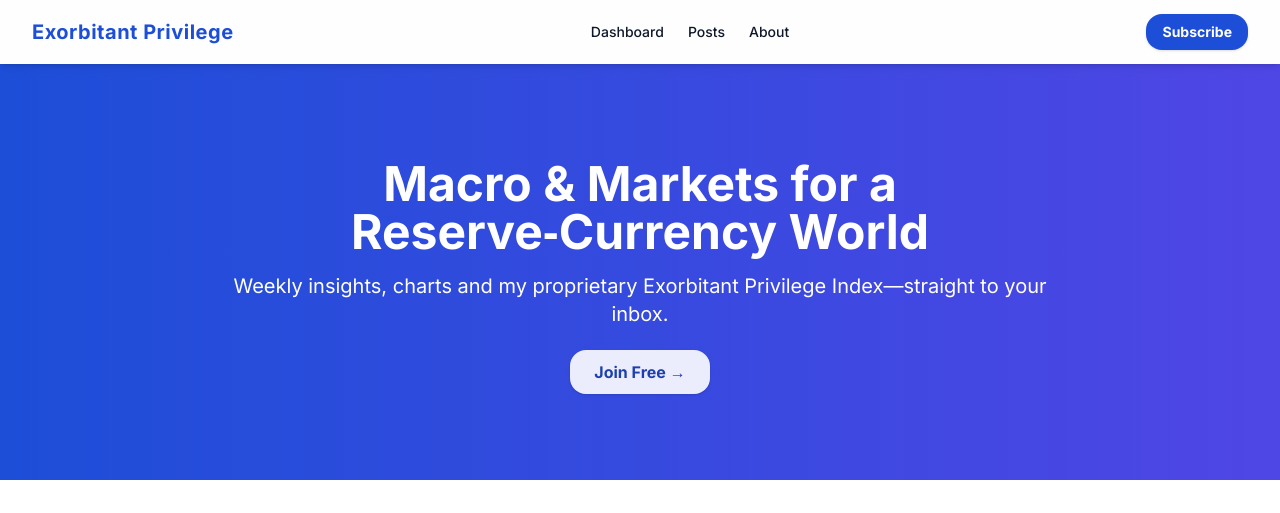
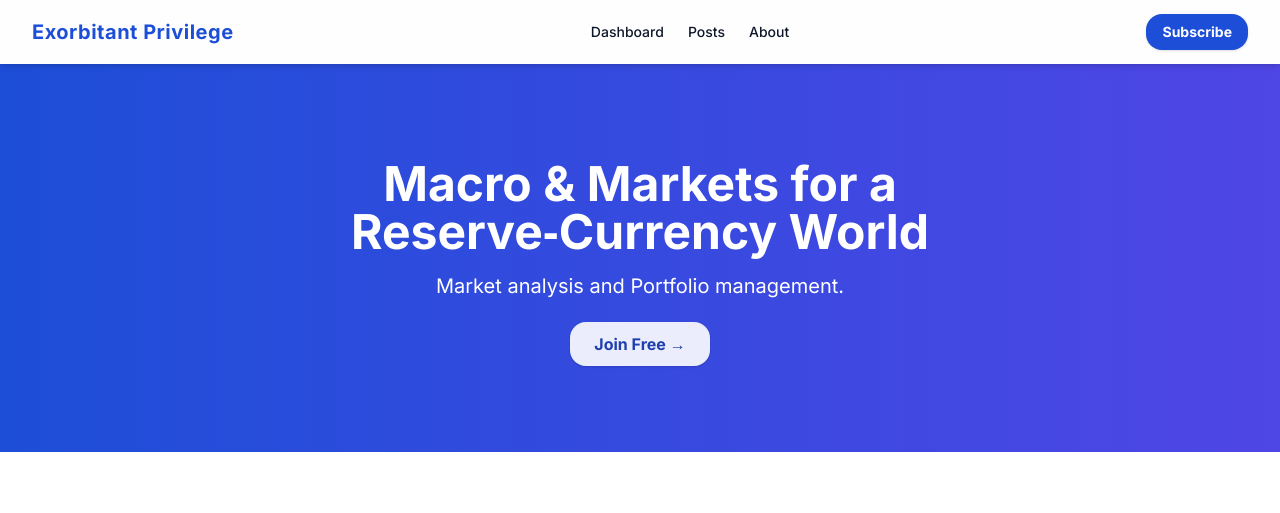
Before and after one commit to epepepep2023/exorbitant-privilege, a plain HTML site: page index.html in a window 1280 px wide. Shown: the top 513 px of the page. Drawn offline with nearby package versions, Linux system fonts and the light colour scheme.

Commit message:
Update index.html

```diff
--- a/index.html
+++ b/index.html
@@ -38,7 +38,7 @@
       <div class="mx-auto max-w-4xl px-4 text-center">
         <h1 class="text-4xl md:text-5xl font-extrabold mb-4">Macro &amp; Markets for a Reserve‑Currency World</h1>
         <p class="text-lg md:text-xl mb-8">
-          Weekly insights, charts and my proprietary Exorbitant Privilege Index—straight to your inbox.
+          Market analysis and Portfolio management.
         </p>
         <a
           href="https://yourname.substack.com/subscribe"
@@ -48,7 +48,7 @@
     </section>
 
     <!-- Dashboard / Chart Section -->
-    <section id="dashboard" class="py-16 bg-white">
+    <section id="Market analysis" class="py-16 bg-white">
       <div class="mx-auto max-w-5xl px-4 text-center">
         <h2 class="text-2xl font-bold mb-6">Exorbitant&nbsp;Privilege&nbsp;Index</h2>
         <p class="mb-4 text-sm text-slate-600">Auto‑updated daily at 18:00&nbsp;ET</p>
```
